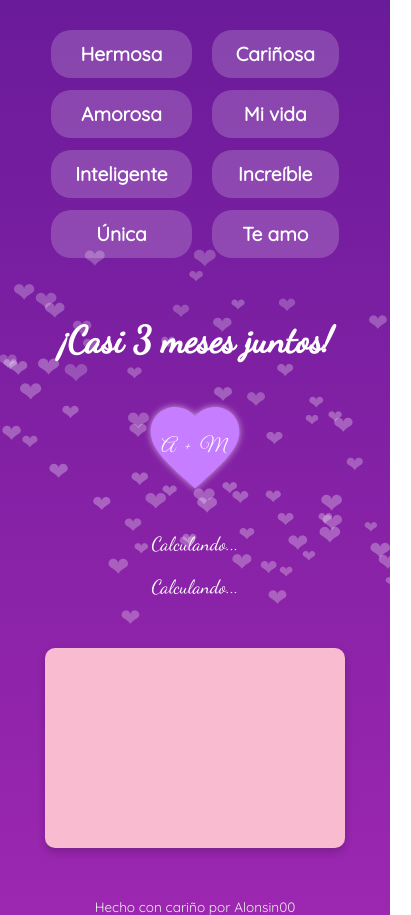
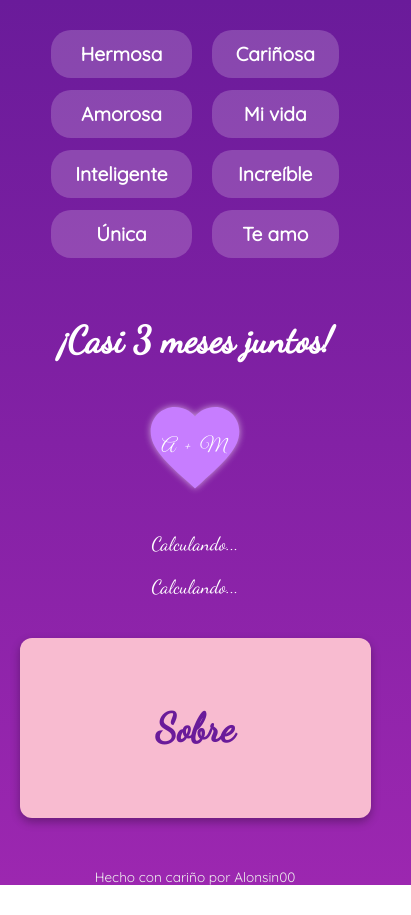
Before and after one commit to Alonsin00/Web-z3, a plain HTML site: page index.html in a window 390 px wide. Shown: the whole page, 411 px wide, since content can reach past the window. After the commit the page ends 885 px from the top, so only its background shows below. Drawn offline with Linux system fonts and the light colour scheme.

Commit message:
Update index.html

```diff
--- a/index.html
+++ b/index.html
@@ -2,7 +2,7 @@
 <html lang="es">
 <head>
 <meta charset="UTF-8" />
-  <meta name="viewport" content="width=device-width, initial-scale=1.0" />
+<meta name="viewport" content="width=device-width, initial-scale=1" />
 <title>Casi 3 meses</title>
 <link href="https://fonts.googleapis.com/css2?family=Dancing+Script&family=Great+Vibes&family=Quicksand&display=swap" rel="stylesheet" />
 <style>
@@ -18,36 +18,7 @@
     position: relative;
   }
 
-    .heart-bg {
-      position: fixed;
-      top: 0;
-      left: 0;
-      width: 100%;
-      height: 100%;
-      pointer-events: none;
-      z-index: 0;
-    }
-
-    .heart-bg span {
-      position: absolute;
-      color: white;
-      opacity: 0.15;
-      font-size: 18px;
-      animation: floatHeart 12s linear infinite;
-    }
-
-    @keyframes floatHeart {
-      0% { transform: translateY(0) scale(1); opacity: 0.2; }
-      50% { opacity: 0.3; }
-      100% { transform: translateY(-120vh) scale(1.5); opacity: 0; }
-    }
-
-    h1 {
-      margin-top: 60px;
-      font-size: 3em;
-      position: relative;
-      z-index: 1;
-    }
+  /* ... (los estilos para los corazones flotantes y nubes, etc., los mantengo iguales) ... */
 
   .nubes {
     display: grid;
@@ -74,6 +45,13 @@
 
   .nube:hover {
     background: #c77dff80;
+  }
+
+  h1 {
+    margin-top: 60px;
+    font-size: 3em;
+    position: relative;
+    z-index: 1;
   }
 
   .heart-container {
@@ -121,25 +99,6 @@
     position: relative;
   }
 
-    .teamo-btn {
-      background: #f06292;
-      border: none;
-      color: white;
-      padding: 10px 25px;
-      border-radius: 30px;
-      font-size: 1.1em;
-      margin: 30px auto;
-      cursor: pointer;
-      font-family: 'Dancing Script', cursive;
-      transition: background-color 0.3s ease;
-      z-index: 1;
-      display: block;
-    }
-
-    .teamo-btn:hover {
-      background-color: #ec407a;
-    }
-
   footer {
     margin-top: 50px;
     font-size: 0.85em;
@@ -149,19 +108,69 @@
     z-index: 1;
   }
 
-    .carta {
+  /* Estilos para el sobre con giro 3D */
+  .sobre {
+    width: 320px;
+    height: 200px;
     margin: 40px auto;
-      background: rgba(255, 255, 255, 0.1);
+    perspective: 1000px;
+    cursor: pointer;
+    position: relative;
+    z-index: 1;
+  }
+
+  .sobre-inner {
+    width: 100%;
+    height: 100%;
+    position: relative;
+    transition: transform 1s;
+    transform-style: preserve-3d;
+  }
+
+  .sobre.abierto .sobre-inner {
+    transform: rotateX(-180deg);
+  }
+
+  /* Cara frontal del sobre */
+  .sobre-front, .sobre-back {
+    position: absolute;
+    width: 100%;
+    height: 100%;
+    border-radius: 12px;
+    box-shadow: 0 4px 10px rgba(0,0,0,0.3);
+    backface-visibility: hidden;
+  }
+
+  .sobre-front {
+    background: #f8bbd0;
+    display: flex;
+    justify-content: center;
+    align-items: center;
+    font-size: 2.5em;
+    color: #6a1b9a;
+    font-weight: bold;
+    user-select: none;
+  }
+
+  /* Cara trasera con el mensaje */
+  .sobre-back {
+    background: rgba(255,255,255,0.1);
+    color: white;
     padding: 20px;
-      border-radius: 12px;
-      width: 90%;
-      max-width: 500px;
-      display: none;
-      color: #fff;
     font-family: 'Quicksand', sans-serif;
-      font-size: 1em;
+    font-size: 1.1em;
     white-space: pre-line;
-      box-shadow: 0 0 10px rgba(255,255,255,0.2);
+    transform: rotateX(180deg);
+    overflow-y: auto;
+  }
+
+  /* Scroll si mensaje largo */
+  .sobre-back::-webkit-scrollbar {
+    width: 6px;
+  }
+  .sobre-back::-webkit-scrollbar-thumb {
+    background: #c77dff99;
+    border-radius: 3px;
   }
 
   @media screen and (max-width: 768px) {
@@ -173,78 +182,15 @@
     .heart-container { transform: scale(0.9); }
     .heart-text { font-size: 20px; }
     body { font-size: 1em; }
+
+    .sobre {
+      width: 90%;
+      height: 180px;
     }
-
-    /* Nuevo estilo para el sobre y mensaje */
-    .sobre {
-      width: 300px;
-      height: 200px;
-      position: relative;
-      margin: 50px auto;
-      perspective: 1000px;
-      cursor: pointer;
-      z-index: 1;
-    }
-
-    .sobre .fondo {
-      width: 100%;
-      height: 100%;
-      background: #f8bbd0;
-      border-radius: 10px;
-      position: absolute;
-      top: 0;
-      left: 0;
-      z-index: 1;
-      box-shadow: 0 4px 8px rgba(0,0,0,0.2);
-      transition: transform 1s;
-      transform-origin: top;
-    }
-
-    .sobre.abierto .fondo {
-      transform: rotateX(-180deg);
-    }
-
-    .mensaje {
-      display: none;
-      background: rgba(255, 255, 255, 0.15);
-      padding: 20px;
-      border-radius: 12px;
-      color: #fff;
-      font-family: 'Quicksand', sans-serif;
-      font-size: 1em;
-      white-space: pre-line;
-      margin-top: 20px;
-      box-shadow: 0 0 10px rgba(255,255,255,0.3);
-      width: 90%;
-      max-width: 500px;
-      margin-left: auto;
-      margin-right: auto;
-      z-index: 1;
-      position: relative;
-      transition: opacity 1s ease;
-    }
-
-    .sobre.abierto + .mensaje {
-      display: block;
-      opacity: 1;
   }
 </style>
 </head>
 <body>
-  <div class="heart-bg"></div>
-
-  <script>
-    for (let i = 0; i < 70; i++) {
-      const span = document.createElement("span");
-      span.innerHTML = "❤";
-      span.style.left = Math.random() * 100 + "vw";
-      span.style.top = 100 + Math.random() * 20 + "vh";
-      span.style.fontSize = 14 + Math.random() * 10 + "px";
-      span.style.animationDuration = (8 + Math.random() * 5) + "s";
-      document.querySelector(".heart-bg").appendChild(span);
-    }
-  </script>
-
   <div class="nubes">
     <div class="nube">Hermosa</div>
     <div class="nube">Cariñosa</div>
@@ -272,12 +218,13 @@
   <div class="contador" id="contador">Calculando...</div>
   <div class="regresiva" id="regresiva">Calculando...</div>
 
-  <!-- SOBRE INTERACTIVO -->
-  <div class="sobre" onclick="abrirSobre()" id="sobre">
-    <div class="fondo"></div>
+  <!-- Sobre interactivo con giro -->
+  <div class="sobre" id="sobre" onclick="toggleSobre()">
+    <div class="sobre-inner">
+      <div class="sobre-front">
+        Sobre
       </div>
-
-  <div class="mensaje" id="mensaje">
+      <div class="sobre-back">
         No sabía cómo empezar esto, porque a veces siento que no puedo demostrarte todo el cariño que te tengo.
 
         Estos casi tres meses han sido de los más bonitos de mi vida, eres una persona increíble y cada día que pasa me doy cuenta de lo afortunado que soy por tenerte a mi lado.
@@ -288,11 +235,13 @@
 
         Te amo mucho, más de lo que puedo demostrarte.
       </div>
+    </div>
+  </div>
 
   <footer>Hecho con cariño por Alonsin00</footer>
 
 <script>
-    function abrirSobre() {
+  function toggleSobre() {
     const sobre = document.getElementById("sobre");
     sobre.classList.toggle("abierto");
   }
@@ -325,4 +274,7 @@
   }
 
   setInterval(actualizaContadores, 1000);
-    actualiza
+  actualizaContadores();
+</script>
+</body>
+</html>
```
Lines whose indentation alone changed are shown as unchanged.
